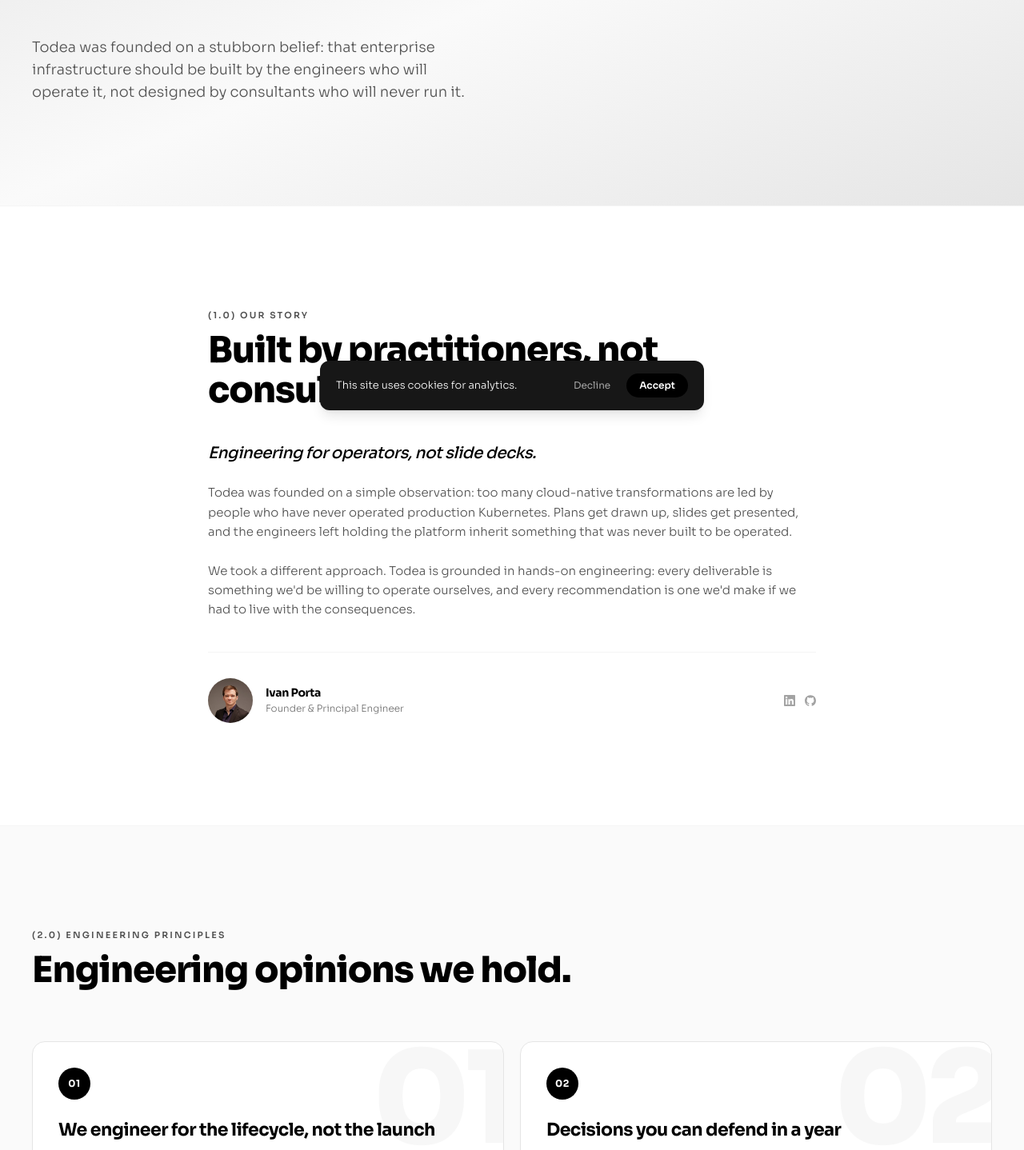
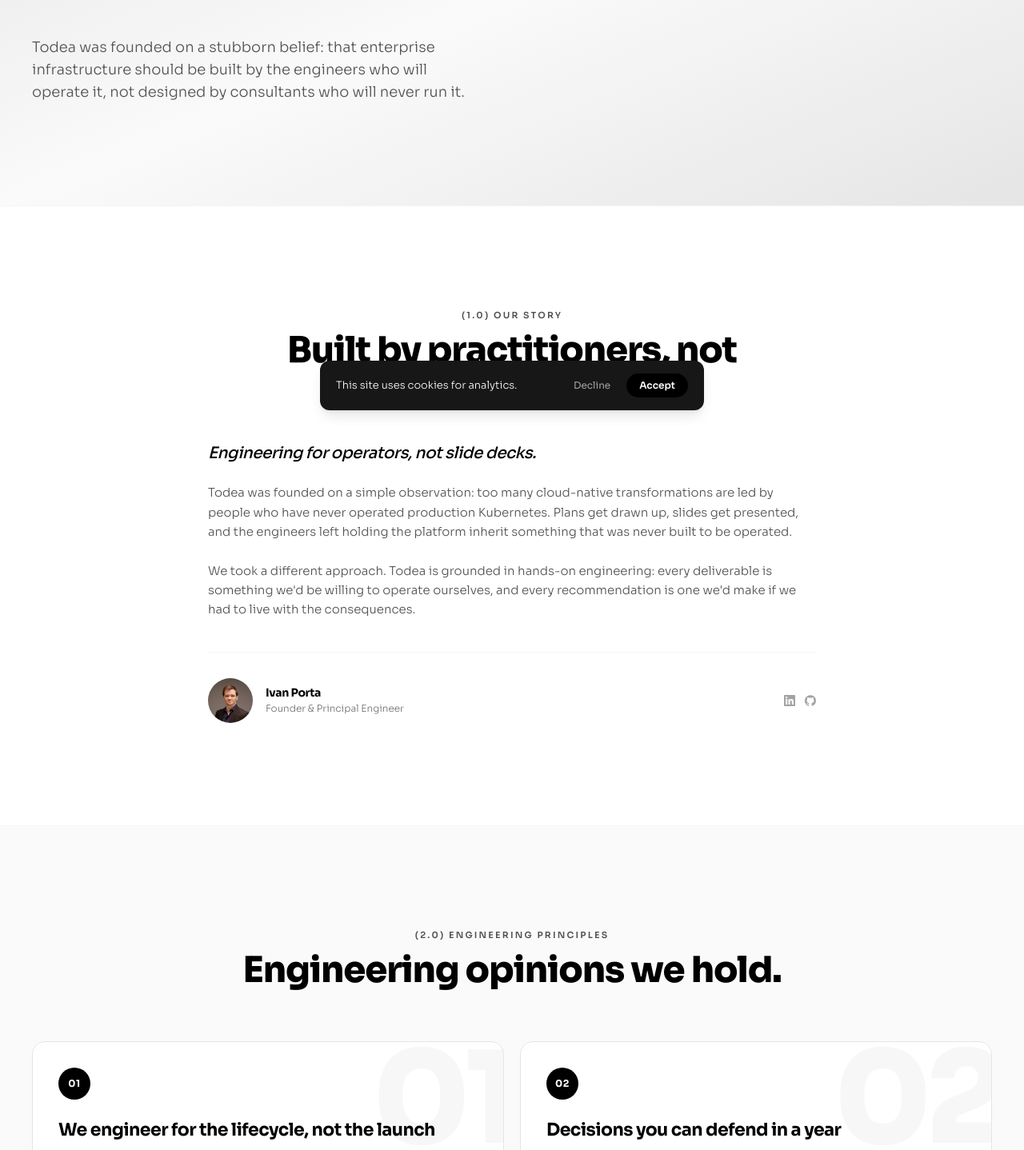
Before and after one commit to TodeaEngineering/website, a Next.js app: page /en/about in a window 1280 px wide. Shown: the part 271-1709 px from the top of the page at 80% size. Built offline with nearby package versions, Linux system fonts and the light colour scheme.

Commit message:
fix indent

```diff
--- a/src/components/about/AboutBeliefs.tsx
+++ b/src/components/about/AboutBeliefs.tsx
@@ -9,12 +9,12 @@ export default function AboutBeliefs() {
   return (
     <section className="py-24 sm:py-32 px-6 bg-gradient-to-b from-neutral-50 via-neutral-50 to-white border-t border-neutral-100">
       <div className="max-w-[1200px] mx-auto">
-        <div className="mb-16">
+        <div className="text-center max-w-[760px] mx-auto mb-16">
           <FadeIn>
             <p className="text-[11px] font-semibold tracking-[.2em] text-neutral-600 uppercase mb-3">
               {t('label')}
             </p>
-            <h2 className="text-3xl sm:text-[2.8rem] font-[800] leading-[1.1] tracking-tight max-w-[760px]">
+            <h2 className="text-3xl sm:text-[2.8rem] font-[800] leading-[1.1] tracking-tight">
               {t('h2')}
             </h2>
           </FadeIn>
--- a/src/components/about/AboutHero.tsx
+++ b/src/components/about/AboutHero.tsx
@@ -55,12 +55,14 @@ export default function AboutHero() {
       <section className="py-24 sm:py-32 px-6 bg-white border-t border-neutral-100">
         <div className="max-w-[760px] mx-auto">
           <FadeIn>
+            <div className="text-center">
               <p className="text-[11px] font-semibold tracking-[.2em] text-neutral-600 uppercase mb-3">
                 {t('story_label')}
               </p>
               <h2 className="text-3xl sm:text-[2.8rem] font-[800] leading-[1.1] tracking-tight">
                 {t('story_h2')}
               </h2>
+            </div>
           </FadeIn>
 
           <FadeIn delay={0.16}>
```
Lines whose indentation alone changed are shown as unchanged.
